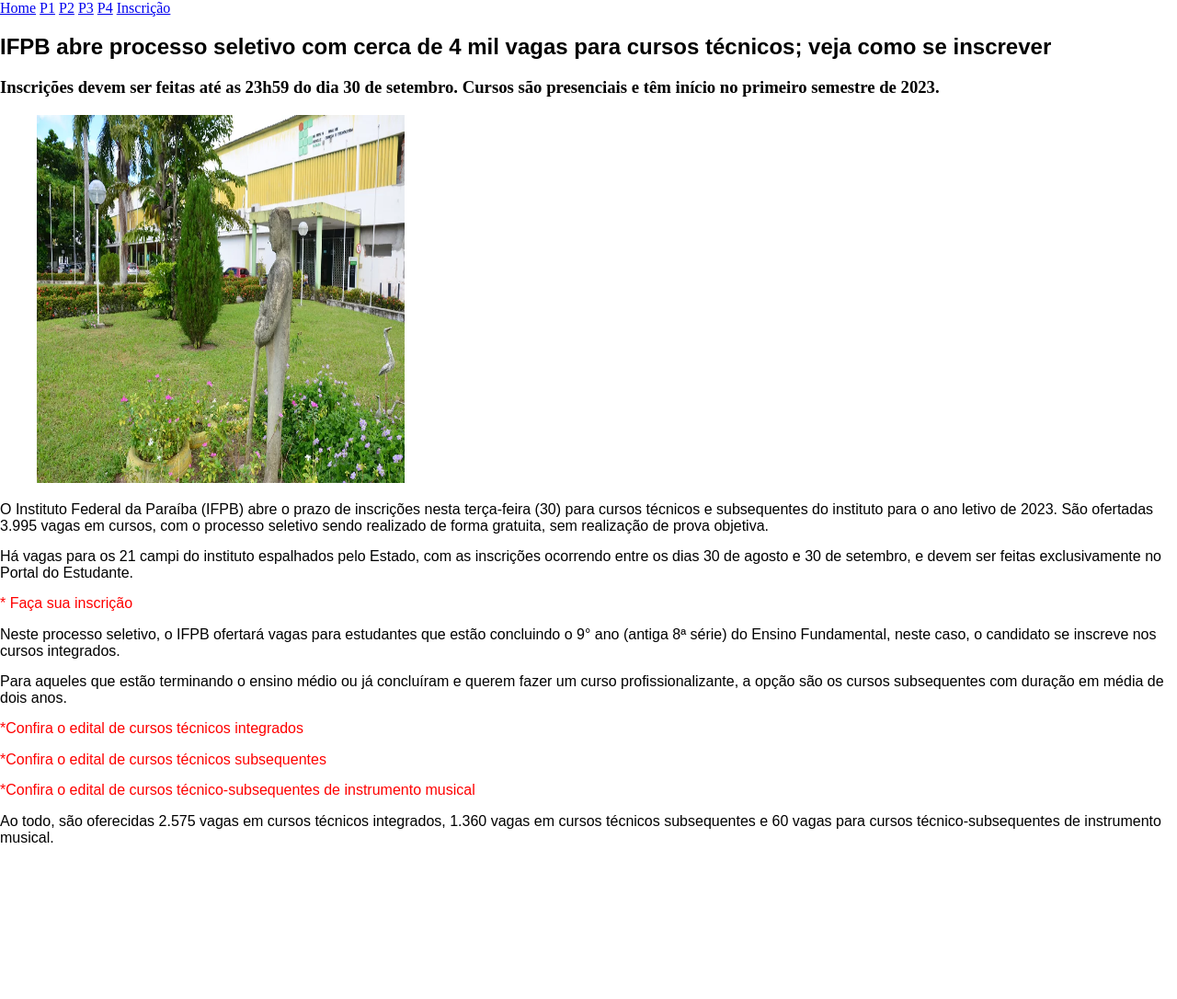
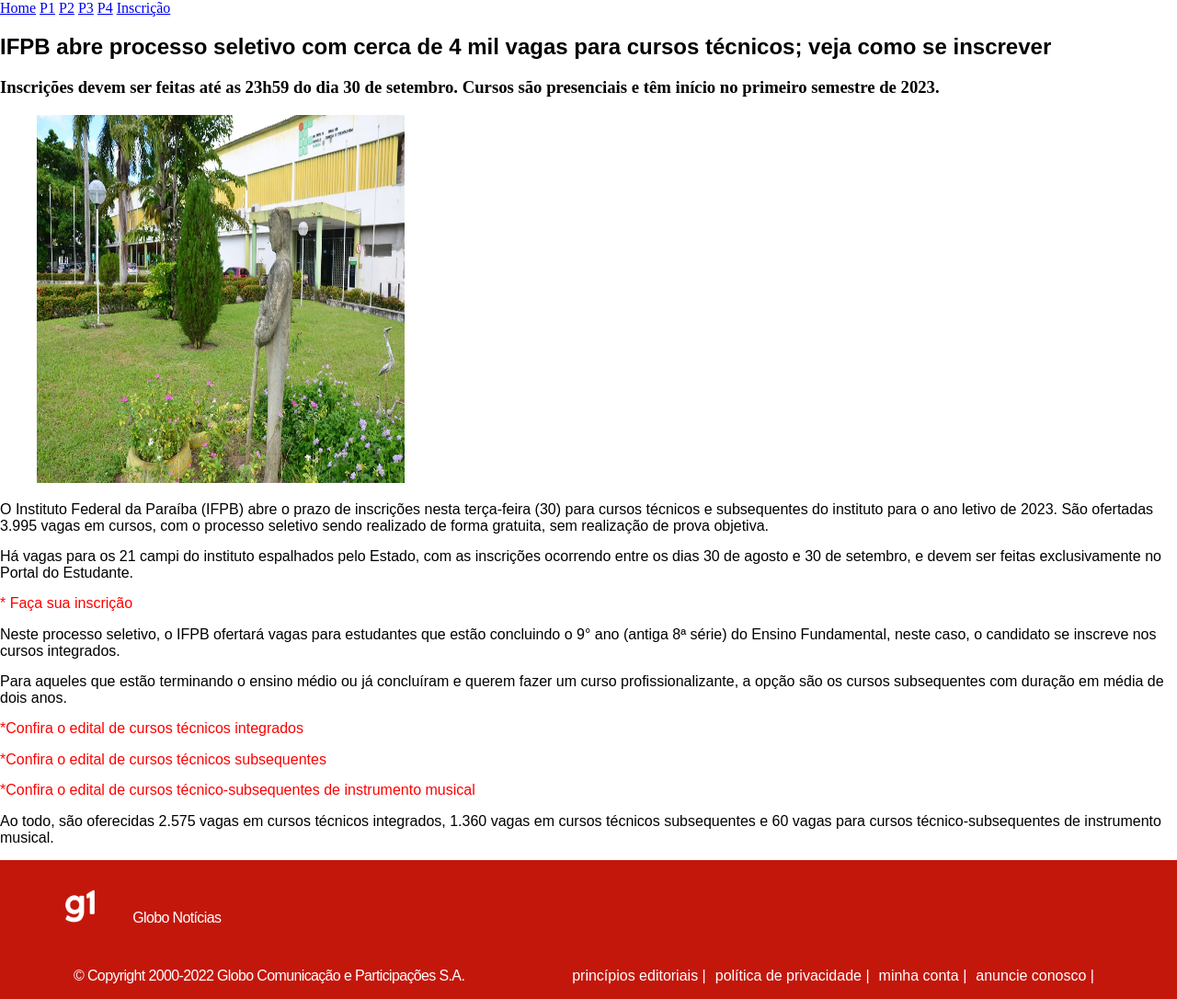
Before and after one commit to csdamo/site-noticias, a plain HTML site: page pagina4.html in a window 1280 px wide. Shown: the whole page at 92% size. Before the commit the page ends 935 px from the top, so only its background shows below. Drawn offline with Linux system fonts and the light colour scheme.

Commit message:
adiciona fim da pagina

```diff
--- a/pagina4.html
+++ b/pagina4.html
@@ -42,6 +42,21 @@
 
                 </p>
 
-        </article>
+         </article>
+        <footer>
+            <section class="footer">
+                <a href="index.html"><img src="image/logo-g1.png" alt="Logo g1"></a>
+                <p>Globo Notícias</p>
+                <div class="footer-servicos">
+                    <p>© Copyright 2000-2022 Globo Comunicação e Participações S.A.</p>
+                    <ul>
+                        <li class=""><a href="#" title="princípios editoriais">princípios editoriais | </a></li>
+                        <li class=""><a href="#">política de privacidade | </a></li>
+                        <li class=""><a href="#" title="minha conta">minha conta | </a></li>
+                        <li class=""><a href="#" title="anuncie conosco">anuncie conosco | </a></li>
+                    </ul>
+                </div>
+            </section>
+        </footer>
 	</body>
 </html>
```
Also changed, not shown: pagina3.html (+15 -1 lines).
